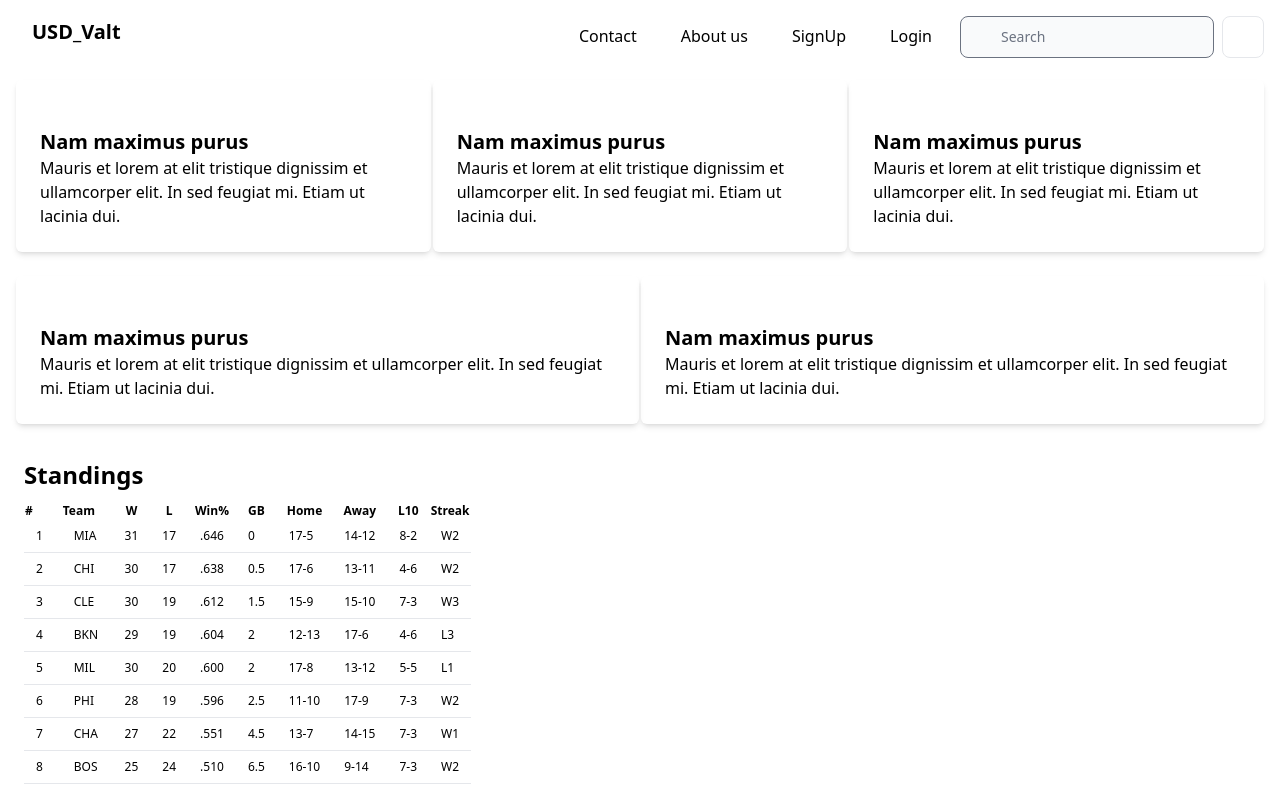
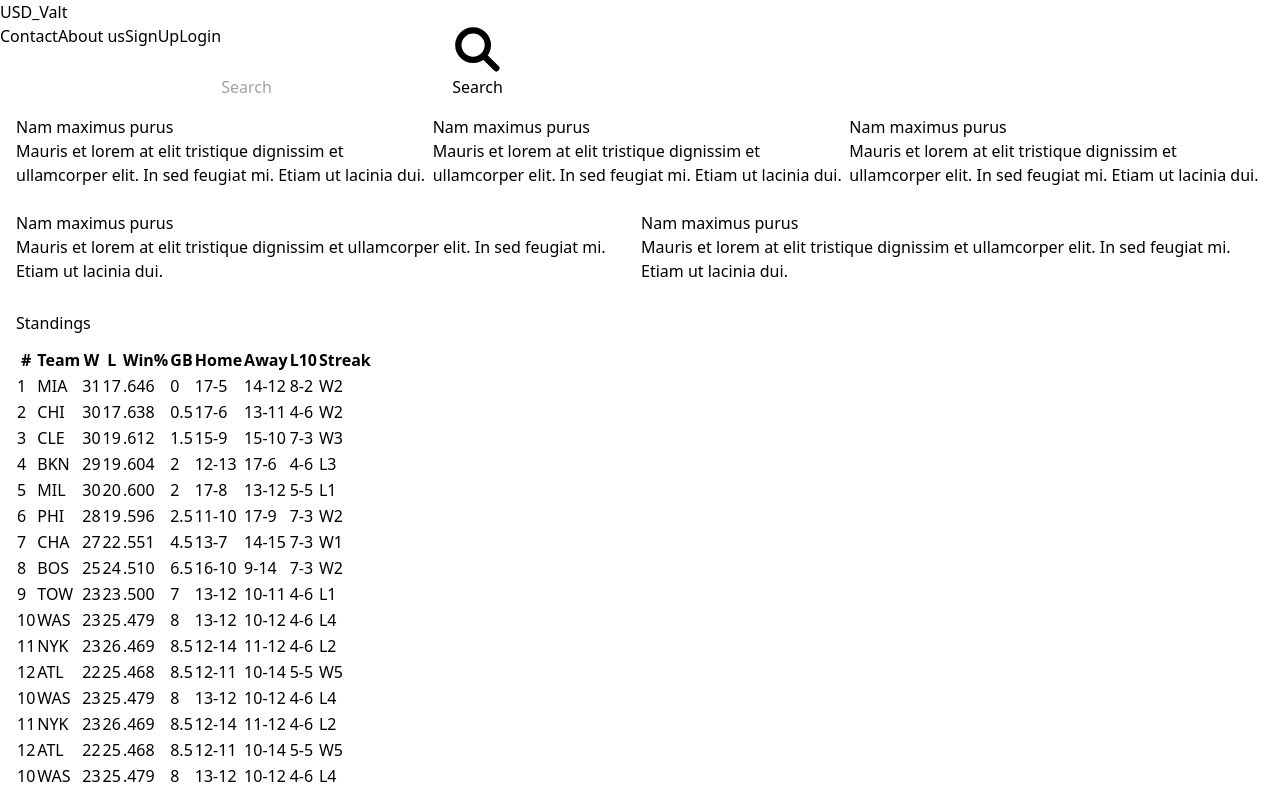
Before and after one commit to usama508/usd_valt, a Next.js app: page / in a window 1280 px wide. Shown: the top 793 px of the page. Built offline with nearby package versions, Linux system fonts and the light colour scheme.

Commit message:
new commit

```diff
--- a/package.json
+++ b/package.json
@@ -7,6 +7,8 @@
     "build": "next build",
     "start": "next start",
     "lint": "next lint"
+
+
   },
   "dependencies": {
     "axios": "^0.27.2",
--- a/tailwind.config.js
+++ b/tailwind.config.js
@@ -1,12 +1,10 @@
 /** @type {import('tailwindcss').Config} */
 module.exports = {
   content: [
-    "./node_modules/flowbite-react/**/*.js",
     "./pages/**/*.{js,ts,jsx,tsx}",
   "./components/**/*.{js,ts,jsx,tsx}",],
   theme: {
     extend: {},
   },
-  plugins: [require("flowbite/plugin")
-],
+  plugins: [],
 }
```
